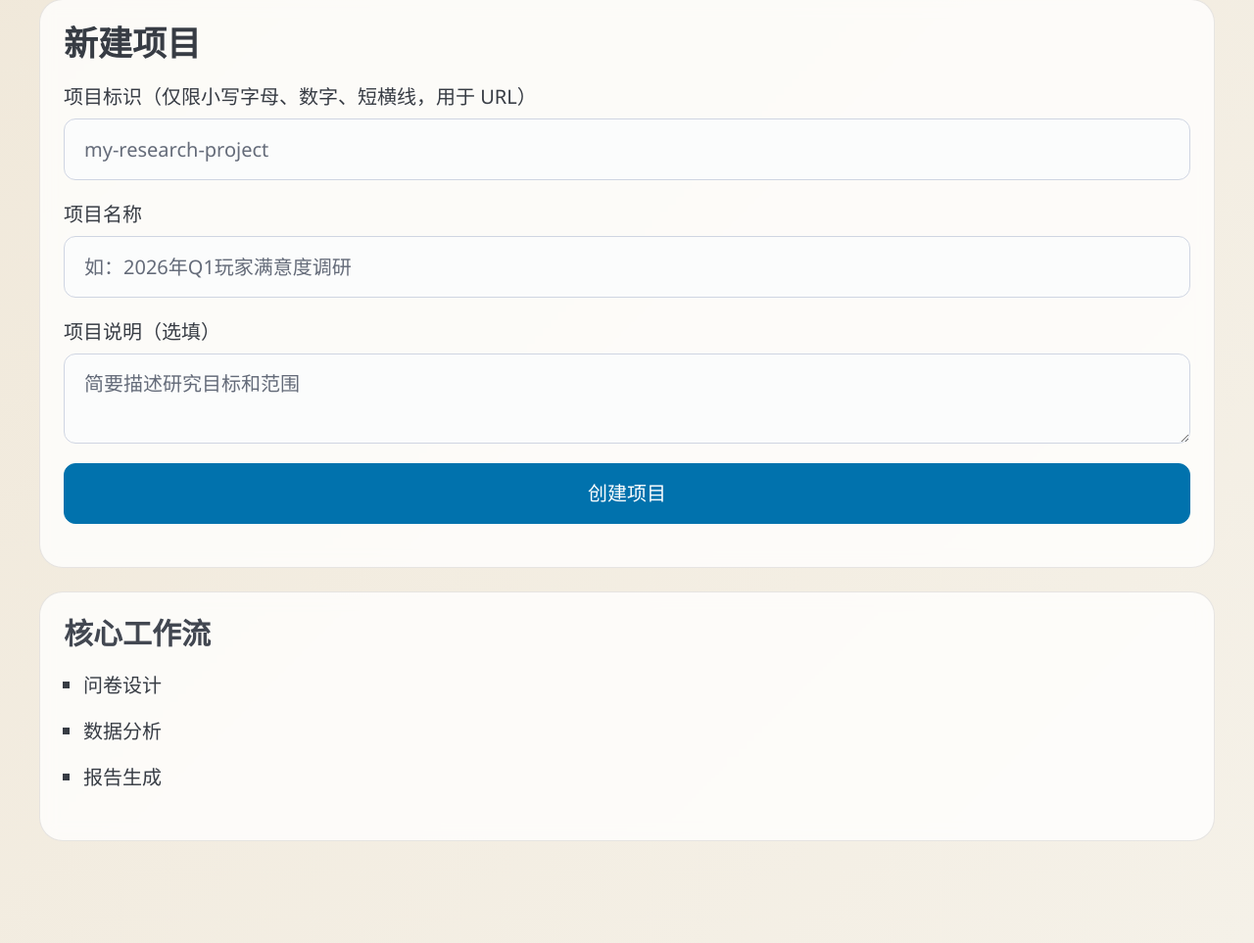
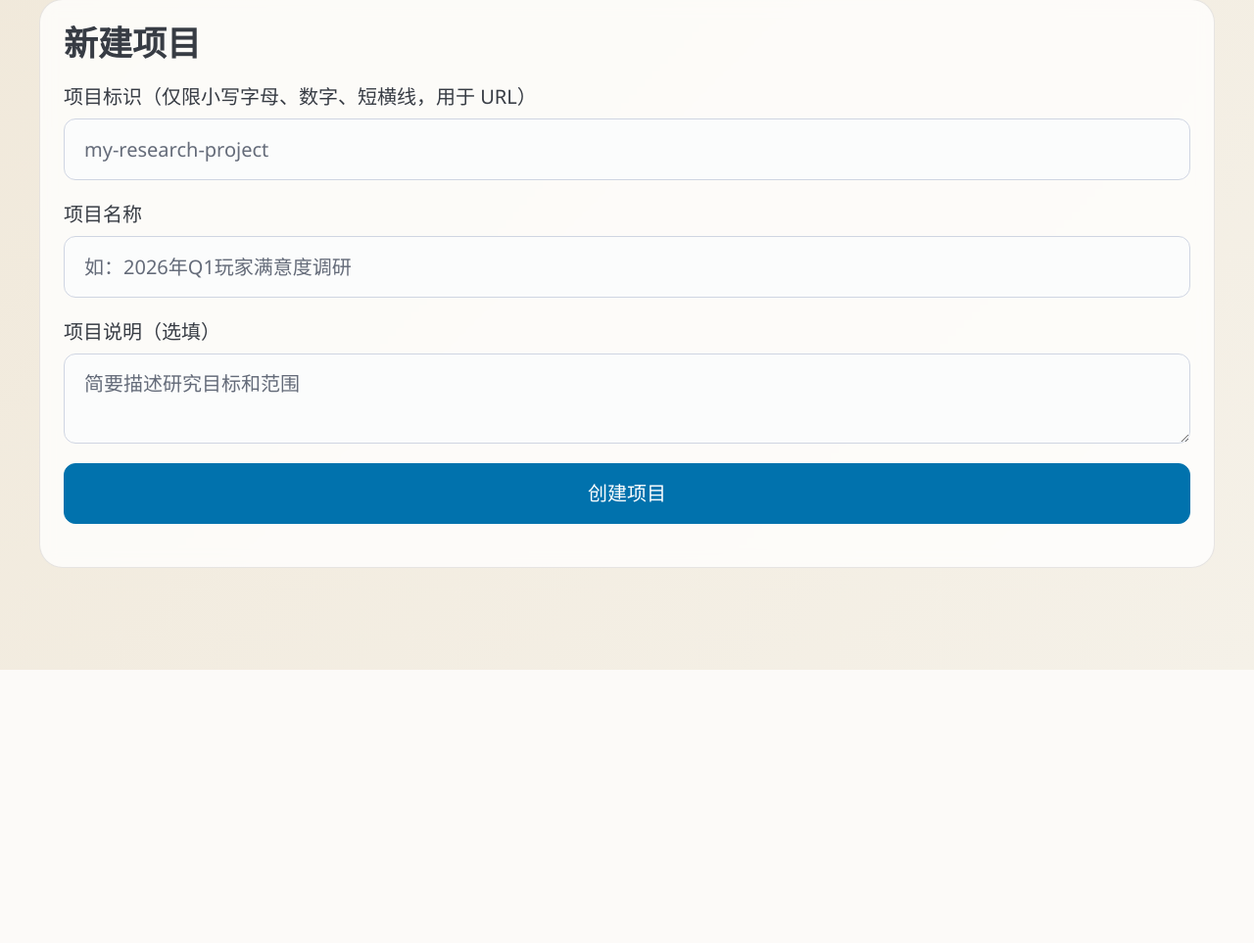
Before and after one commit to MOYAI1234/game-survey-workbench, a FastAPI app: page / in a window 1280 px wide. Shown: the part 766-1729 px from the top of the page at 98% size. After the commit the page ends 1450 px from the top, so only its background shows below. Run offline with FastAPI, Linux system fonts and the light colour scheme; data that the repository does not hold is empty; some libraries are stand-ins or nearby versions.

Commit message:
feat(2.1): remove redundant workflow overview from homepage

```diff
--- a/src/game_survey_workbench/templates/index.html
+++ b/src/game_survey_workbench/templates/index.html
@@ -74,12 +74,4 @@
   </form>
 </section>
 
-<section class="workflow-overview">
-  <h3>核心工作流</h3>
-  <ul class="workflow-list">
-    {% for workflow in workflows %}
-    <li>{{ workflow }}</li>
-    {% endfor %}
-  </ul>
-</section>
 {% endblock %}
```
Also changed, not shown: tests/test_html_routes.py (+3 -3 lines), tests/test_ui_uplift.py (+6 -0 lines).
